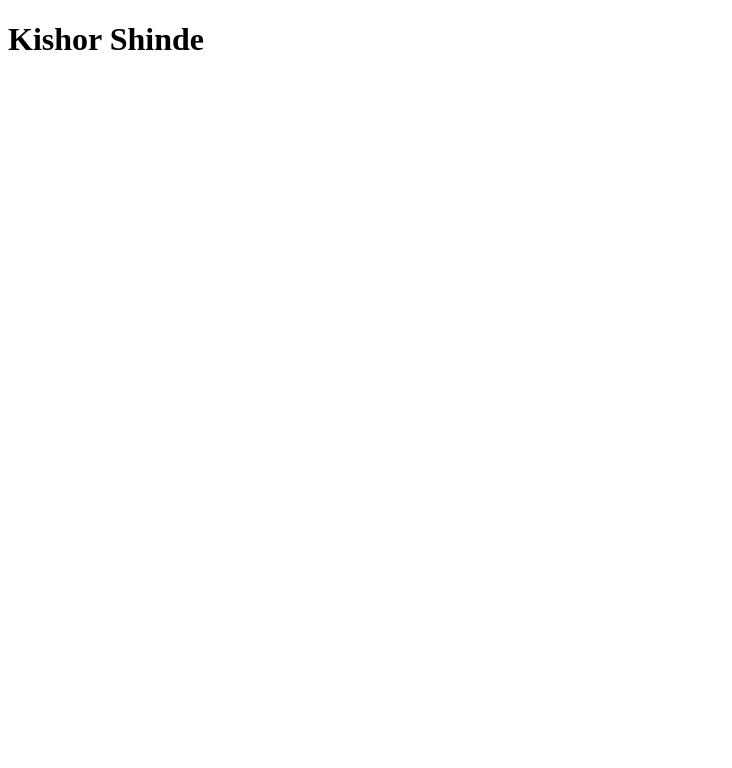
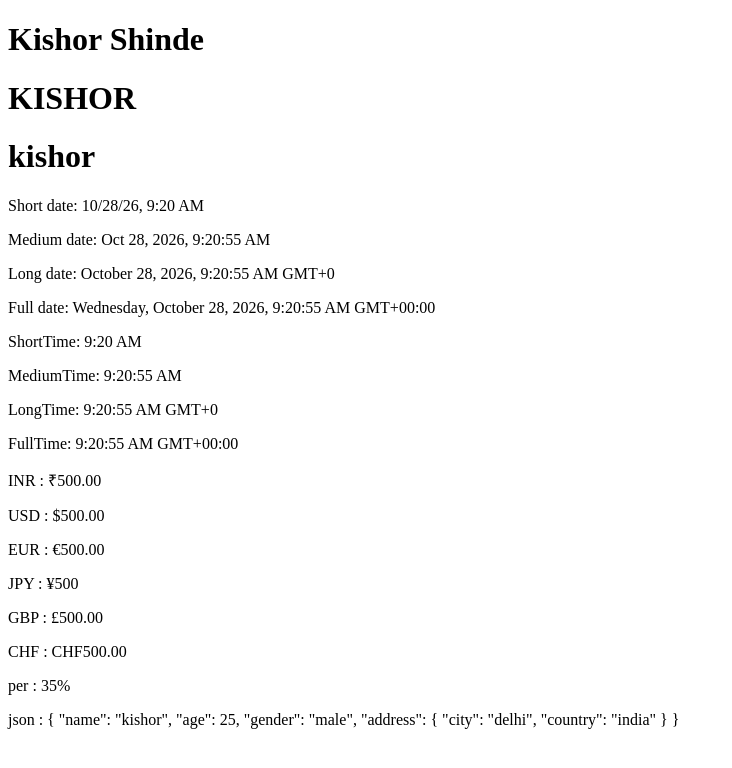
Before and after one commit to kishor-shinde-96/anguler-21-2026, an Angular app: page / in a window 1280 px wide. Shown: the top 768 px of the page, without its empty margins (0-732 px from the left). Built offline with nearby package versions, Linux system fonts and the light colour scheme.

Commit message:
pipe basics

```diff
--- a/src/app/app.html
+++ b/src/app/app.html
@@ -1 +1,25 @@
 <h1>Kishor Shinde</h1>
+
+<h1>{{lname | uppercase}}</h1>
+<h1>{{uName | lowercase}}</h1>
+
+<p>Short date: {{today | date:'short'}}</p>
+<p>Medium date: {{today | date:'medium'}}</p>
+<p>Long date: {{today | date:'long'}}</p>
+<p>Full date: {{today | date:'full'}}</p>
+<p>ShortTime: {{today | date:'shortTime'}}</p>
+<p>MediumTime: {{today | date:'mediumTime'}}</p>
+<p>LongTime: {{today | date:'longTime'}}</p>
+<p>FullTime: {{today | date:'fullTime'}}</p>
+
+
+<p>INR : {{amount | currency:'INR'}}</p>
+<p>USD : {{amount | currency:'USD'}}</p>
+<p>EUR : {{amount | currency:'EUR'}}</p>
+<p>JPY : {{amount | currency:'JPY'}}</p>
+<p>GBP : {{amount | currency:'GBP'}}</p>
+<p>CHF : {{amount | currency:'CHF'}}</p>
+
+<p> per : {{per | percent}}</p>
+
+<p> json : {{user | json}}</p>
--- a/src/app/app.ts
+++ b/src/app/app.ts
@@ -1,8 +1,9 @@
+import { CommonModule } from '@angular/common';
 import { Component, signal } from '@angular/core';
 import { RouterOutlet } from '@angular/router';
 
 @Component({
-  imports: [RouterOutlet],
+  imports: [RouterOutlet,CommonModule],
   selector: 'app-root',
   styleUrl: './app.css',
   templateUrl: './app.html',
@@ -10,4 +11,24 @@ import { RouterOutlet } from '@angular/router';
 export class App {
   protected readonly title = signal('anguler-tutorial-2026');
 
+  lname = "kishor"
+  uName = "KISHOR"
+
+
+  today = new Date();
+
+  amount = 500;
+
+  per =0.35;
+
+  user = {
+    name: "kishor",
+    age: 25,
+    gender: "male",
+    address: {
+      city: "delhi",
+      country: "india"
+    }
+  };
+
 }
```
